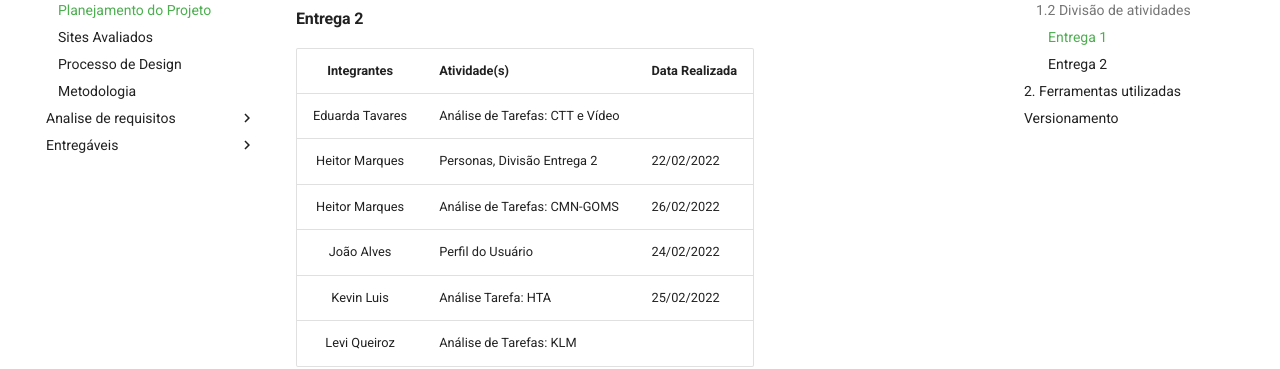
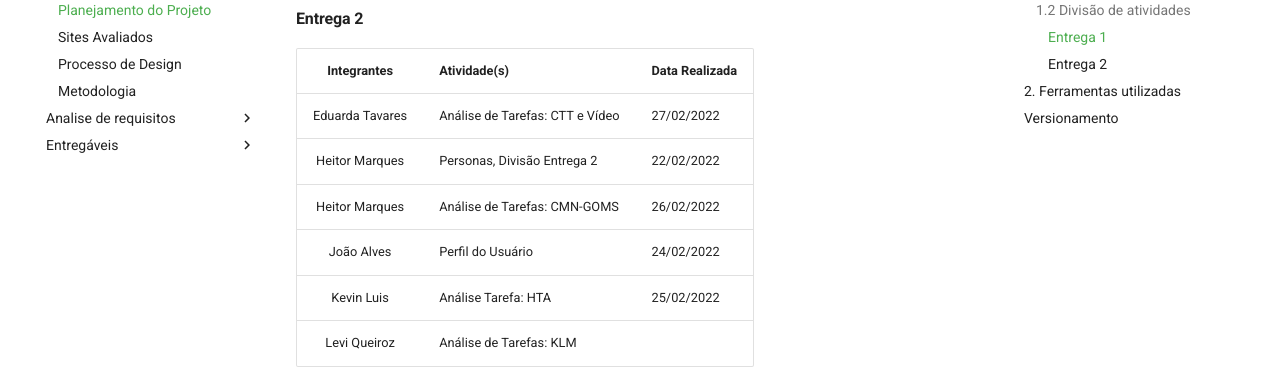
Before and after one commit to heitormsb/2021.2-Exercito-Brasileiro, an MkDocs documentation site: the page built from docs/planejamento.md, in a window 1280 px wide and 900 px high, scrolled down 1322 px. Shown: the part 152-521 px from the top of the window. Built offline with MkDocs 1.6.1 and Material for MkDocs 9.7.7, drawn with Linux system fonts in a browser that asks for light colours.

Commit message:
add data entrega2

```diff
--- a/docs/planejamento.md
+++ b/docs/planejamento.md
@@ -29,7 +29,7 @@
 #### Entrega 2
 |    Integrantes    |      Atividade(s)      | Data Realizada|
 | :--------: | ------------- | ------------ |
-| Eduarda Tavares | Análise de Tarefas: CTT e Vídeo ||
+| Eduarda Tavares | Análise de Tarefas: CTT e Vídeo |27/02/2022|
 | Heitor Marques | Personas, Divisão Entrega 2 |22/02/2022|
 | Heitor Marques | Análise de Tarefas: CMN-GOMS|26/02/2022|
 | João Alves | Perfil do Usuário |24/02/2022|
```
